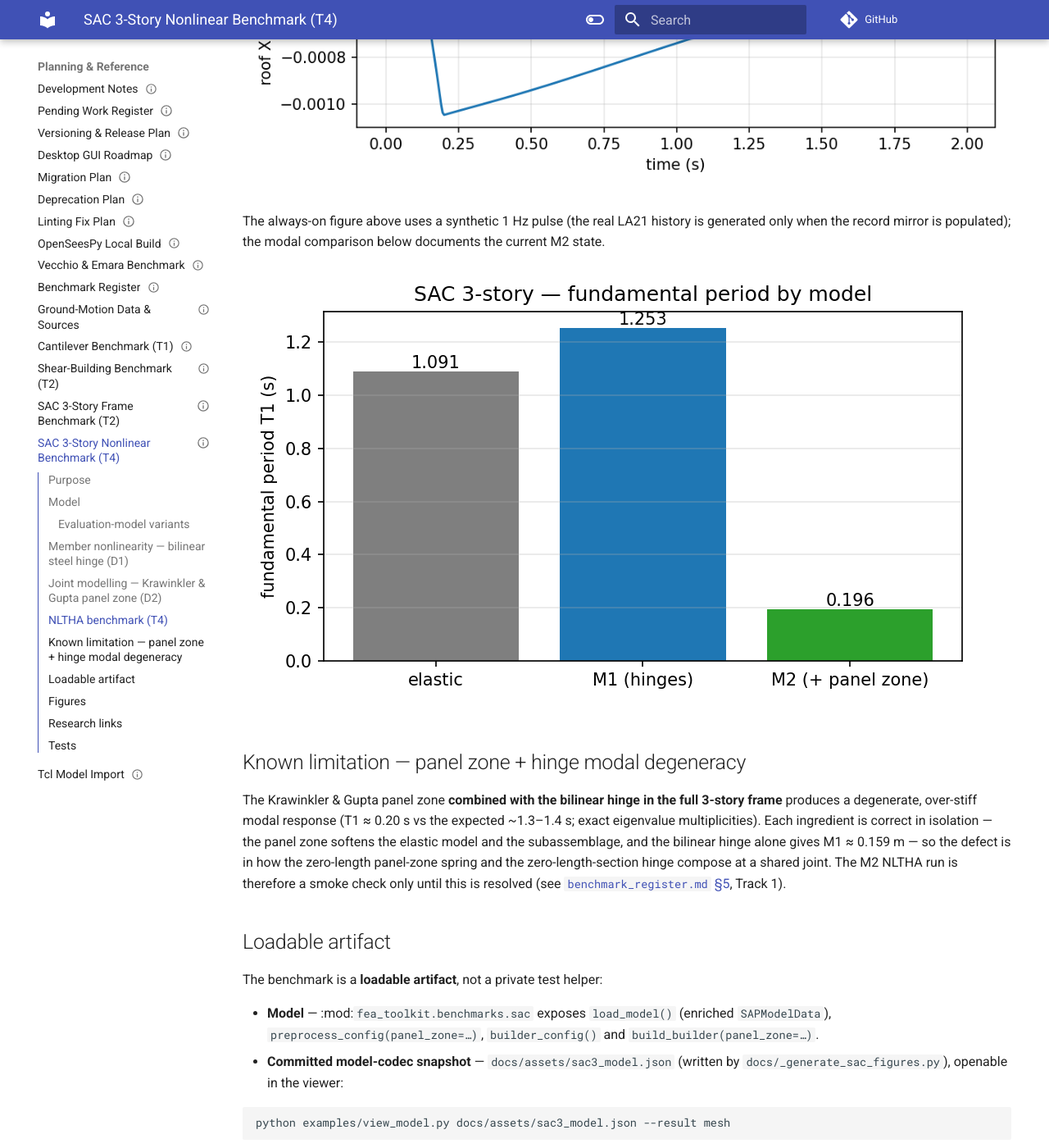
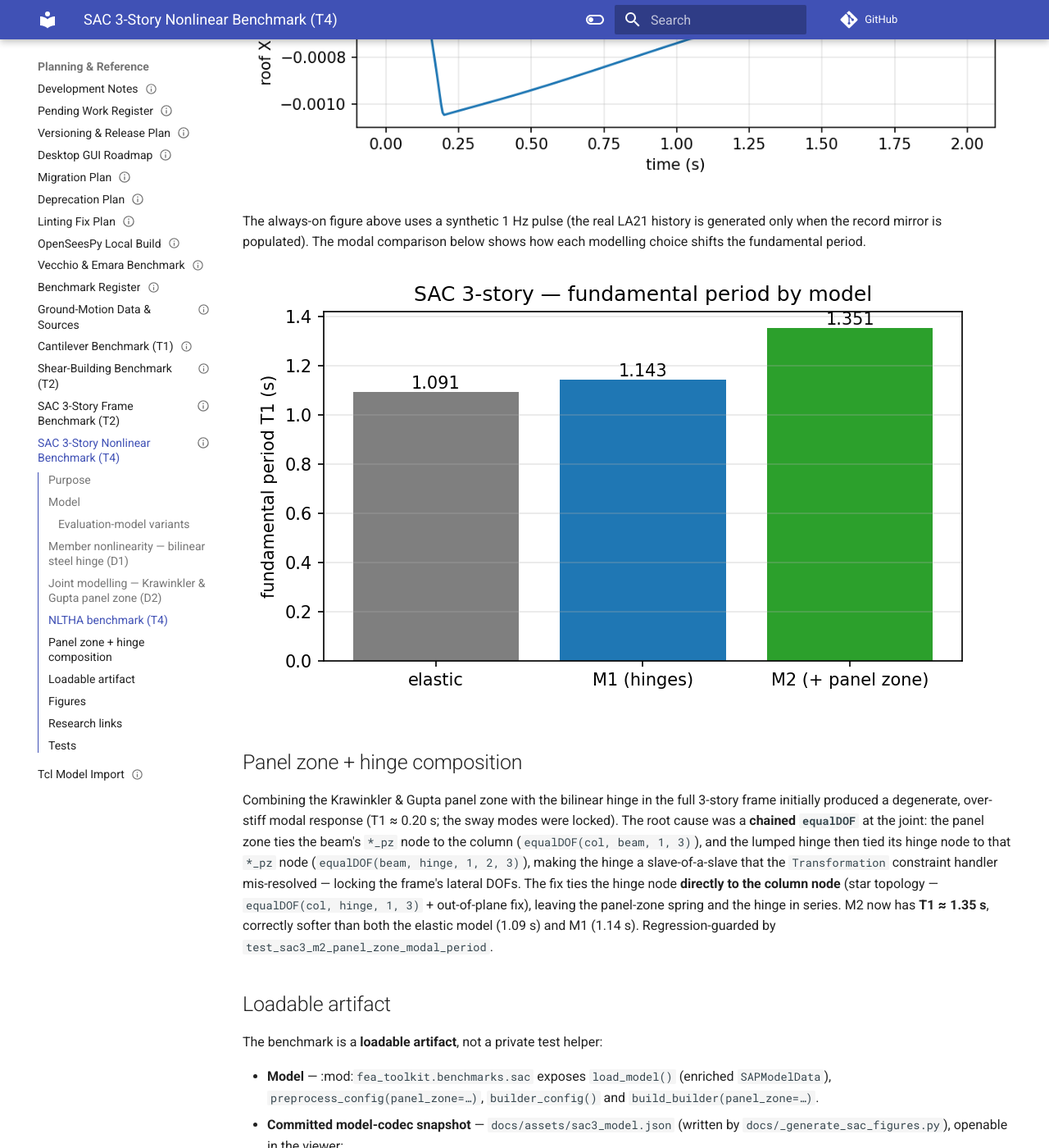
Before and after one commit to boustrephon/fea_toolkit, an MkDocs documentation site: the page built from docs/sac_nonlinear_benchmark.md, in a window 1280 px wide and 1400 px high, scrolled down 4051 px. Shown: the whole window at 82% size. Built offline with MkDocs 1.6.1 and Material for MkDocs 9.7.7, drawn with Linux system fonts in a browser that asks for light colours; comment, search, counter and statistics services are not loaded; some of the changed text lies outside the part shown.

Commit message:
fix(opensees): resolve panel-zone + hinge equalDOF chain degeneracy
The Krawinkler & Gupta panel zone and the lumped hinge each tie their
coincident nodes with equalDOF; at a beam-column joint the hinge tied its node
to the beam's *_pz node, which was itself a slave of the column — a chained
MPC that the Transformation handler mis-resolved, locking the frame's sway DOFs
(M2 T1 ≈ 0.20 s instead of ~1.3 s).

Tie the hinge node directly to the column node (star topology: equalDOF(col,
hinge, 1,3) + out-of-plane fix), keeping the panel-zone spring and the hinge in
series.  M2 now softens to T1 ≈ 1.35 s.

Add test_sac3_m2_panel_zone_modal_period (regression guard), extend the
synthetic NLTHA to M2, and update the benchmark doc.

```diff
--- a/docs/sac_nonlinear_benchmark.md
+++ b/docs/sac_nonlinear_benchmark.md
@@ -95,22 +95,25 @@ caveat warrant the wider band rather than a T4-tight ±5 %.  **M1 lands at
 ![Roof displacement time history (synthetic pulse)](assets/sac3_nltha_synthetic.png)
 
 The always-on figure above uses a synthetic 1 Hz pulse (the real LA21 history
-is generated only when the record mirror is populated); the modal comparison
-below documents the current M2 state.
+is generated only when the record mirror is populated).  The modal comparison
+below shows how each modelling choice shifts the fundamental period.
 
 ![Fundamental periods by model](assets/sac3_periods.png)
 
-## Known limitation — panel zone + hinge modal degeneracy
+## Panel zone + hinge composition
 
-The Krawinkler & Gupta panel zone **combined with the bilinear hinge in the
-full 3-story frame** produces a degenerate, over-stiff modal response
-(T1 ≈ 0.20 s vs the expected ~1.3–1.4 s; exact eigenvalue multiplicities).  Each
-ingredient is correct in isolation — the panel zone softens the elastic model
-and the subassemblage, and the bilinear hinge alone gives M1 ≈ 0.159 m — so the
-defect is in how the zero-length panel-zone spring and the zero-length-section
-hinge compose at a shared joint.  The M2 NLTHA run is therefore a smoke check
-only until this is resolved (see [`benchmark_register.md` §5](benchmark_register.md),
-Track 1).
+Combining the Krawinkler & Gupta panel zone with the bilinear hinge in the full
+3-story frame initially produced a degenerate, over-stiff modal response
+(T1 ≈ 0.20 s; the sway modes were locked).  The root cause was a **chained
+`equalDOF`** at the joint: the panel zone ties the beam's ``*_pz`` node to the
+column (`equalDOF(col, beam, 1, 3)`), and the lumped hinge then tied its hinge
+node to that ``*_pz`` node (`equalDOF(beam, hinge, 1, 2, 3)`), making the hinge
+a slave-of-a-slave that the `Transformation` constraint handler mis-resolved —
+locking the frame's lateral DOFs.  The fix ties the hinge node **directly to the
+column node** (star topology — `equalDOF(col, hinge, 1, 3)` + out-of-plane fix),
+leaving the panel-zone spring and the hinge in series.  M2 now has
+**T1 ≈ 1.35 s**, correctly softer than both the elastic model (1.09 s) and M1
+(1.14 s).  Regression-guarded by `test_sac3_m2_panel_zone_modal_period`.
 
 ## Loadable artifact
 
@@ -149,7 +152,8 @@ artifact (each only when its file is absent), writing into `docs/assets/`.
 ## Tests
 
 - `tests/test_benchmark_sac3_nltha.py` — elastic + nonlinear NLTHA (synthetic
-  pulse always-on; LA21 gated), M1 band assertion, M2 smoke check.
+  pulse always-on, M1 + M2; LA21 gated), M1 band assertion, and
+  `test_sac3_m2_panel_zone_modal_period` (M2 fundamental-period regression guard).
 - `tests/test_analysis_csm.py::TestBuilderHingeModel` — bilinear hinge unit
   tests (config defaults, cantilever yield).
 - `tests/test_analysis_csm.py::TestPanelZone` — panel-zone subassemblage.
```
Also changed, not shown: docs/assets/sac3_periods.png, 2 other files.
